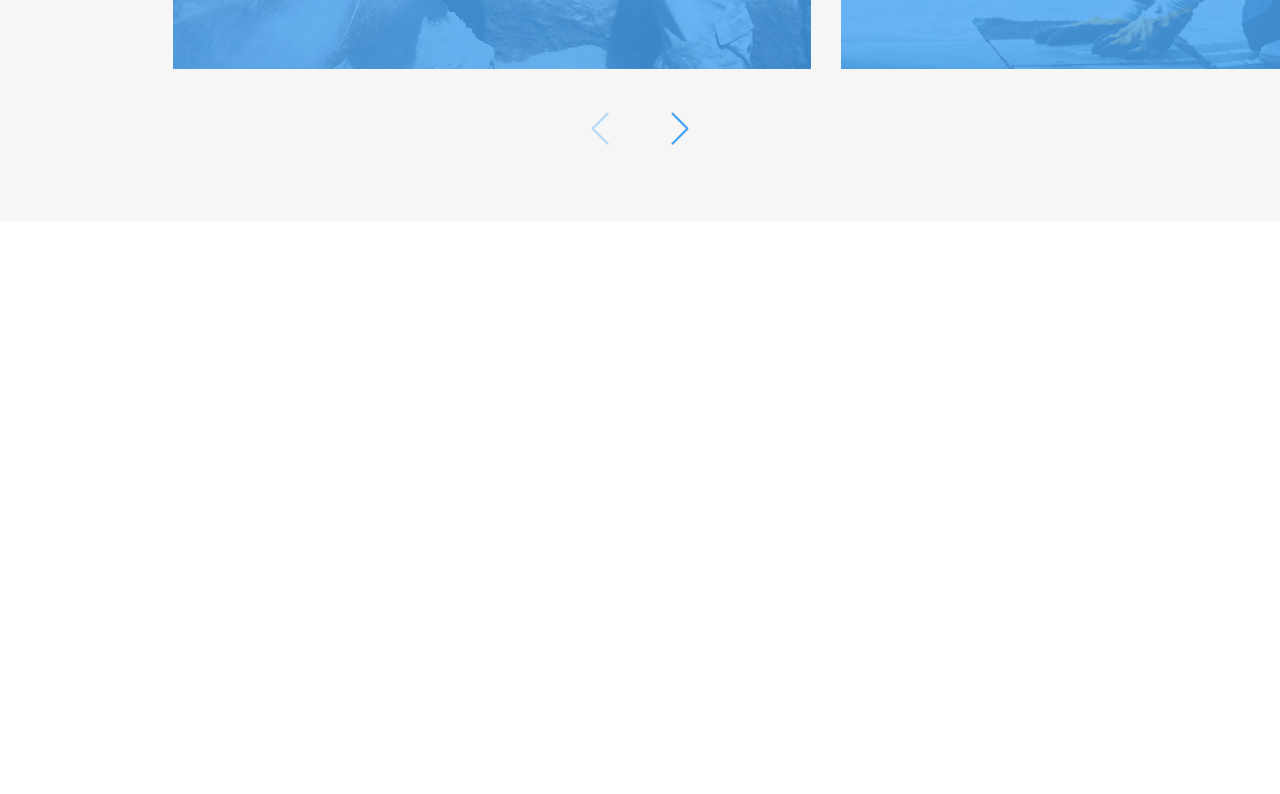
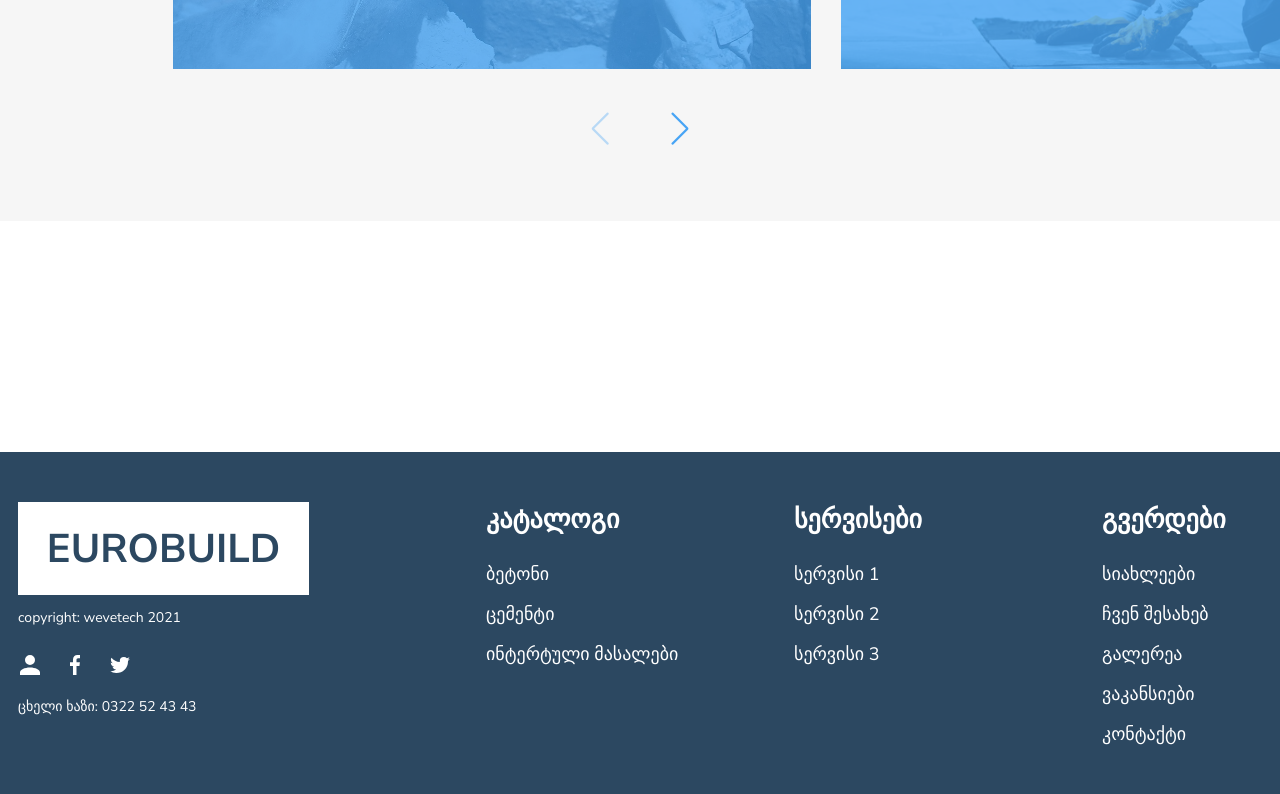
Before and after one commit to sin165/crystal-internship-eurobuild, a plain HTML site: page index.html in a window 1280 px wide. Shown: the part 4511-5305 px from the top of the page. Before the commit the page ends 4963 px from the top, so only its background shows below. Drawn offline with nearby package versions, Linux system fonts and the light colour scheme.

Commit message:
Add footer

```diff
--- a/assets/css/style.css
+++ b/assets/css/style.css
@@ -462,3 +462,69 @@ header .lang {
     -webkit-box-orient: vertical;
     -webkit-line-clamp: 2;
 }
+
+/* ========== FOOTER ========== */
+
+footer {
+    background-color: #2C4861;
+    height: 342px;
+    display: flex;
+    justify-content: center;
+    gap: 177px;
+    padding-top: 50px;
+    color: white;
+}
+
+footer .info {
+    width: 291px;
+}
+
+footer .logo {
+    width: 291px;
+    height: 93px;
+    background-color: white;
+    display: flex;
+    justify-content: center;
+    align-items: center;
+    margin-bottom: 13px;
+}
+
+footer .logo h2 {
+    font-size: 40px;
+    line-height: 54px;
+    font-weight: bold;
+    color: #2C4861;
+}
+
+footer .socials {
+    margin: 26px 0 14px 0;
+    display: flex;
+    gap: 21px;
+}
+
+footer .links {
+    width: 776px;
+    display: grid;
+    grid-template-columns: repeat(3, 300px);
+    grid-template-rows: 45px repeat(auto-fit, 25px);
+    gap: 15px 8px;
+    grid-auto-flow: column;
+    justify-items: left;
+}
+
+footer .links a {
+    color: white;
+    font-size: 18px;
+}
+
+footer .links .catalogue {
+    grid-column: 1;
+}
+
+footer .links .services {
+    grid-column: 2;
+}
+
+footer .links .pages {
+    grid-column: 3;
+}
--- a/index.html
+++ b/index.html
@@ -228,7 +228,36 @@
             <div class="products-prev swiper-button-prev"></div>
         </section>
     </main>
-    <footer></footer>
+    <footer>
+        <div class="info">
+            <div class="logo">
+                <h2>EUROBUILD</h2>
+            </div>
+            <p class="small">copyright: wevetech 2021</p>
+            <div class="socials">
+                <a href="#"><img src="./assets/images/Group 4333 (1).svg" alt=""></a>
+                <a href="#"><img src="./assets/images/Group 4334 (1).svg" alt=""></a>
+                <a href="#"><img src="./assets/images/Group 4335 (1).svg" alt=""></a>
+            </div>
+            <p class="small">ცხელი ხაზი: 0322 52 43 43</p>
+        </div>
+        <div class="links">
+            <h4 class="catalogue">კატალოგი</h4>
+            <a class="catalogue" href="#">ბეტონი</a>
+            <a class="catalogue" href="#">ცემენტი</a>
+            <a class="catalogue" href="#">ინტერტული მასალები</a>
+            <h4 class="services">სერვისები</h4>
+            <a class="services" href="#">სერვისი 1</a>
+            <a class="services" href="#">სერვისი 2</a>
+            <a class="services" href="#">სერვისი 3</a>
+            <h4 class="pages">გვერდები</h4>
+            <a class="pages" href="#">სიახლეები</a>
+            <a class="pages" href="#">ჩვენ შესახებ</a>
+            <a class="pages" href="#">გალერეა</a>
+            <a class="pages" href="#">ვაკანსიები</a>
+            <a class="pages" href="#">კონტაქტი</a>
+        </div>
+    </footer>
     <script src="https://cdn.jsdelivr.net/npm/swiper@11/swiper-bundle.min.js"></script>
     <script src="./assets/js/swiper.js"></script>
 </body>
```
Also changed, not shown: assets/images/Group 4333 (1).svg (added), assets/images/Group 4334 (1).svg (added), assets/images/Group 4335 (1).svg (added).
